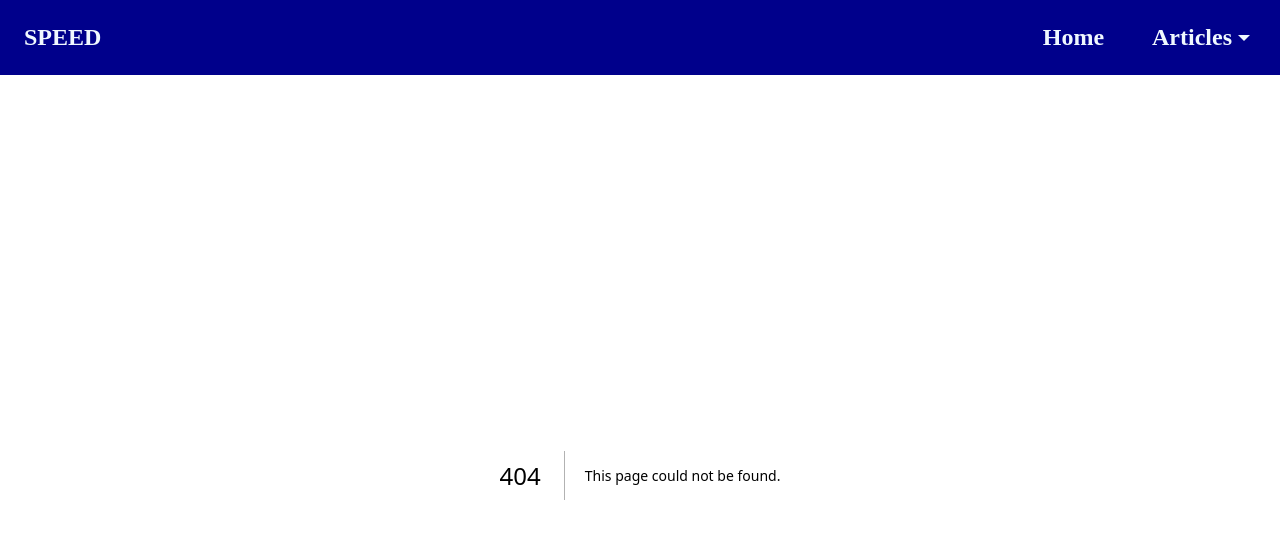
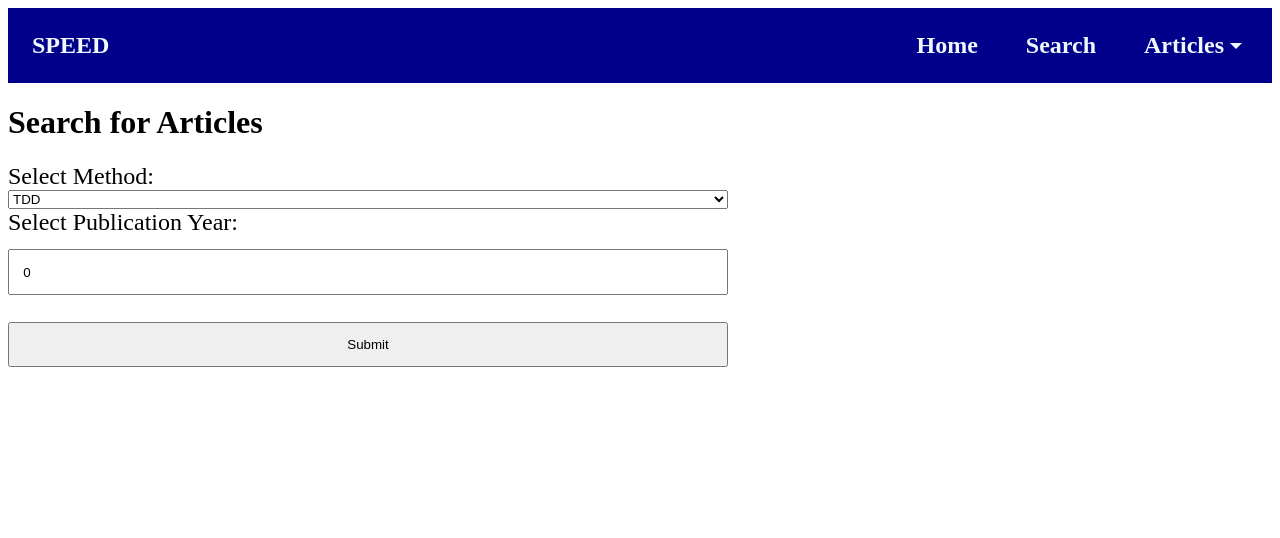
Before and after one commit to CISE-5200/CISE_SPEED, a Next.js app in the folder frontend/: page /search in a window 1280 px wide. Before the commit this address had no page. Shown: the top 538 px of the page. Built offline with nearby package versions, Linux system fonts and the light colour scheme.

Commit message:
Added frontend for search page

```diff
--- a/frontend/src/components/PopulatedNavBar.tsx
+++ b/frontend/src/components/PopulatedNavBar.tsx
@@ -8,6 +8,9 @@ const PopulatedNavBar = () => {
 			<NavItem>SPEED</NavItem>
 			<NavItem route="/" end>
 				Home
+			</NavItem>
+			<NavItem route="/search">
+				Search
 			</NavItem>
 			<NavItem dropdown route="/articles">
 				Articles <IoMdArrowDropdown />
--- /dev/null
+++ b/frontend/src/pages/search.tsx
@@ -0,0 +1,44 @@
+import { useState } from "react";
+import formStyles from "../styles/Form.module.scss";
+const SearchPage = () => {
+    const [pubYear, setPubYear] = useState<number>(0);
+    return(
+        <div className ="container">
+            <h1>Search for Articles</h1>
+            <form className={formStyles.dropDown}>
+                <label htmlFor="method">Select Method:</label>
+                <select id="methods" name="cars">
+                    <option value="TDD">TDD</option>
+                    <option value="Mob Programming">Mob Programming</option>
+                    <option value="Automated Testing">Automated Testing</option>
+                </select>
+
+                <label htmlFor="year">Select Publication Year:</label>
+				<input
+					className={formStyles.formItem}
+					type="number"
+					name="pubYear"
+					id="pubYear"
+					value={pubYear}
+					onChange={(event) => {
+						const val = event.target.value;
+						if (val === "") {
+							setPubYear(0);
+						} else {
+							setPubYear(parseInt(val));
+						}
+					}}
+				/>
+                <button className={formStyles.formItem} type="submit">
+					Submit
+				</button>
+
+            </form>
+
+
+        </div>
+
+    );
+
+};
+export default SearchPage;
--- a/frontend/src/styles/Form.module.scss
+++ b/frontend/src/styles/Form.module.scss
@@ -24,3 +24,8 @@
 	flex-grow: 0;
 	font-size: 1.5em;
 }
+
+.dropDown {
+	@extend .form;
+	font-size: 1.5em;
+}
```
